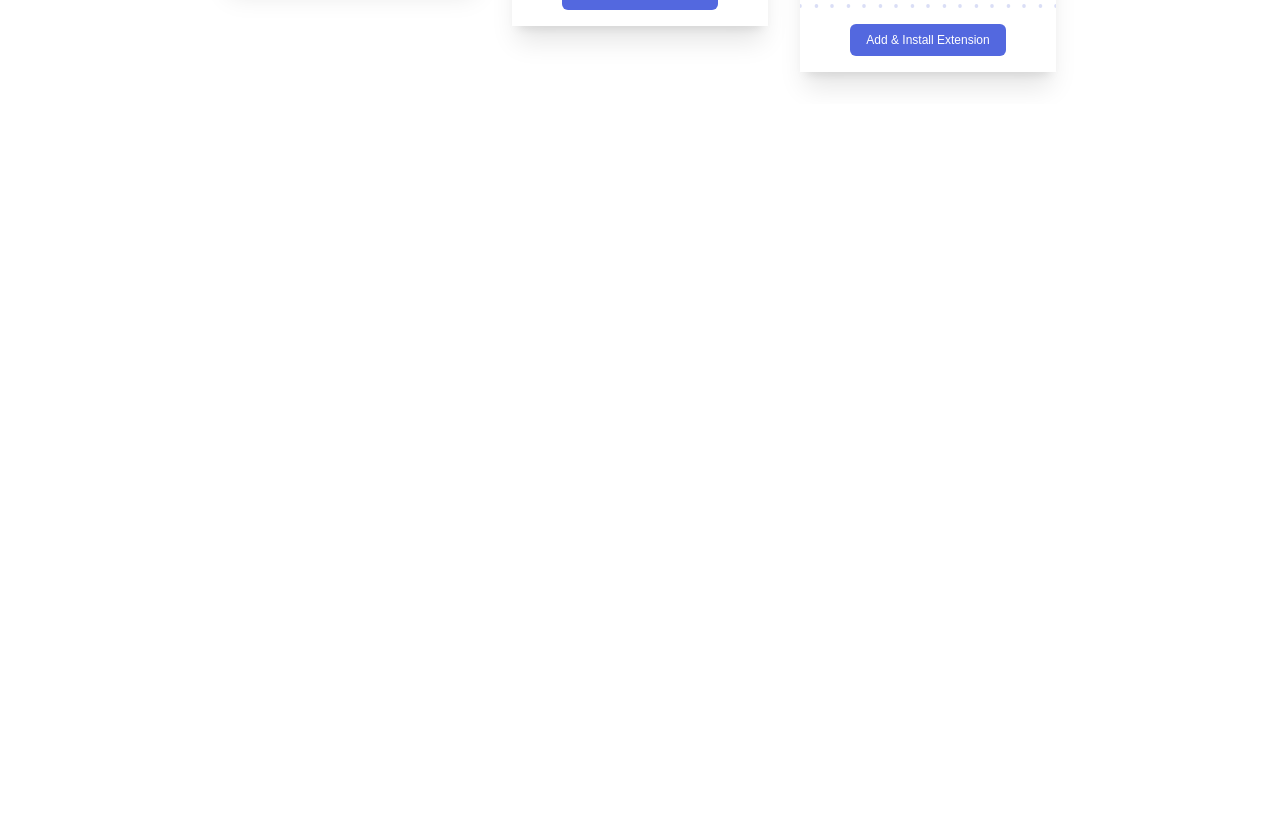
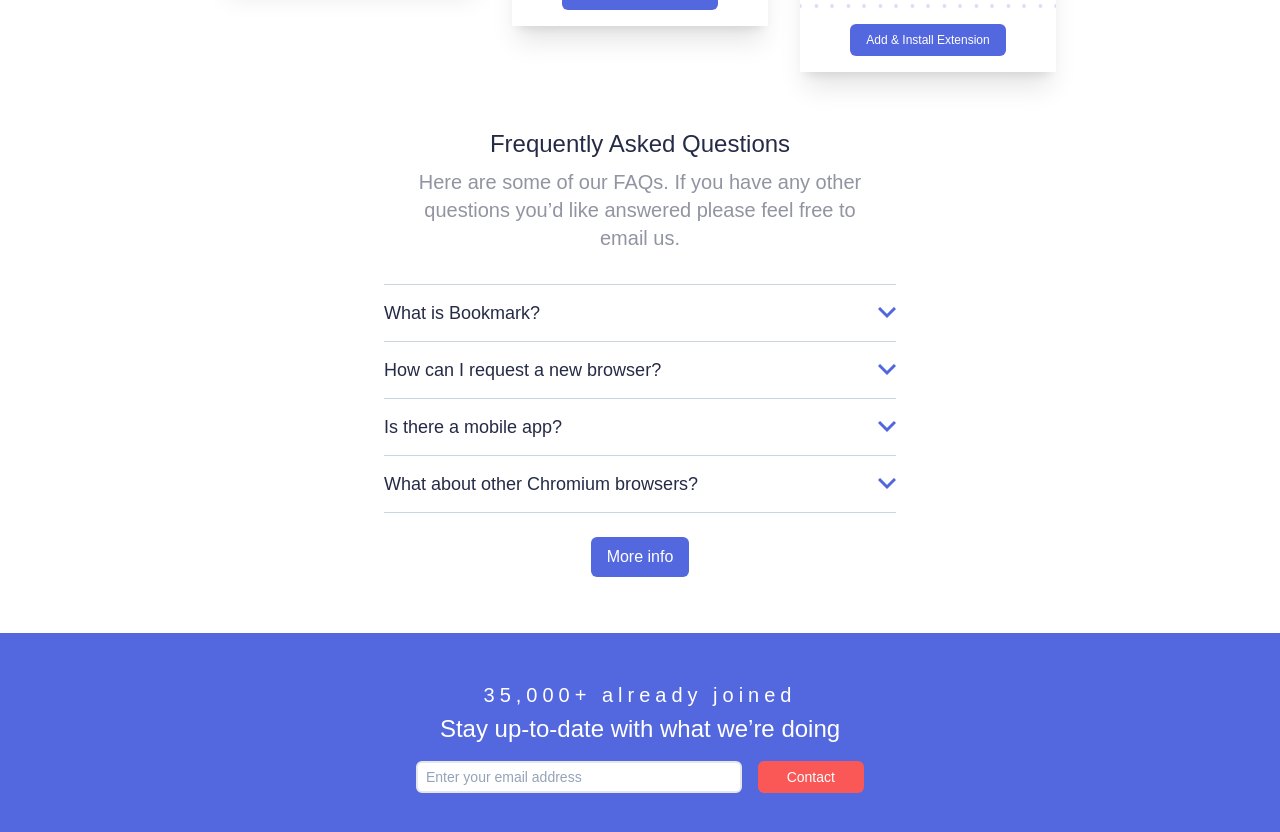
Before and after one commit to AlwinJun/bookmark-landing-page, a React (Vite) app: page / in a window 1280 px wide. Shown: the part 1686-2518 px from the top of the page. Before the commit the page ends 1790 px from the top, so only its background shows below. Built offline with nearby package versions, Linux system fonts and the light colour scheme.

Commit message:
Add Faqs section,reusvable accordion and Contacts

```diff
--- a/src/App.jsx
+++ b/src/App.jsx
@@ -1,6 +1,8 @@
 import Hero from "components/Hero";
 import FeaturesTab from "components/FeaturesTab";
 import DownloadExtensions from "components/DownloadExtensions";
+import FAQs from "components/FAQs";
+import Contact from "components/Contact";
 
 function App() {
   return (
@@ -8,6 +10,8 @@ function App() {
       <Hero />
       <FeaturesTab />
       <DownloadExtensions />
+      <FAQs />
+      <Contact />
     </div>
   );
 }
--- /dev/null
+++ b/src/components/Accordion.jsx
@@ -0,0 +1,44 @@
+import { useState } from "react";
+import arrow from "images/icon-arrow.svg";
+
+export default function Accordion({ data }) {
+  const [activeQuestion, setActiveQuestion] = useState(null);
+
+  const accordion = data.map(({ id, question, answer }, index) => {
+    return (
+      <article className="border-b border-slate-300 py-4" key={id}>
+        <div
+          className="flex items-center justify-between  hover:cursor-pointer"
+          // Return null if the accordion is already open
+          //  Else return the click accordion to be shown
+          onClick={() =>
+            setActiveQuestion((prevActiveQuestion) =>
+              prevActiveQuestion === index ? null : index,
+            )
+          }
+        >
+          <h4 className="w-3/4 text-left text-sm font-medium text-dark-blue sm:text-base xl:text-primary">
+            {question}
+          </h4>
+          <span>
+            <img
+              src={arrow}
+              alt="arrow"
+              className={`${
+                activeQuestion === index &&
+                "rotate-180 hue-rotate-[120deg] saturate-[94%] transition-all duration-200"
+              }`}
+            />
+          </span>
+        </div>
+        {activeQuestion === index && (
+          <p className="mb-2 mt-6 text-left text-sm sm:text-base xl:text-primary">
+            {answer}
+          </p>
+        )}
+      </article>
+    );
+  });
+
+  return accordion;
+}
--- /dev/null
+++ b/src/components/Contact.jsx
@@ -0,0 +1,35 @@
+import { useState } from "react";
+
+export default function Contact() {
+  const [email, setEmail] = useState("");
+
+  return (
+    <section className="mt-14 bg-soft-blue px-8 py-12">
+      <div className="mx-auto max-w-md text-center">
+        <p className="text-body mb-1 tracking-[0.25em] text-white">
+          35,000+ already joined
+        </p>
+        <h2 className="mb-4 text-white">
+          Stay up-to-date with what we’re doing
+        </h2>
+        <form action="" className="flex flex-col gap-4 sm:flex-row">
+          <div className="flex w-full flex-col">
+            <input
+              type="email"
+              placeholder="Enter your email address"
+              className="h-8 rounded-md border-2 p-2 text-sm text-slate-700  outline-none placeholder:text-slate-400 "
+              value={email}
+              onChange={(e) => setEmail(e.target.value)}
+            />
+          </div>
+          <button
+            type="submit"
+            className="h-8 w-full rounded-md bg-soft-red px-4 text-sm text-white sm:w-[30%]"
+          >
+            Contact
+          </button>
+        </form>
+      </div>
+    </section>
+  );
+}
--- /dev/null
+++ b/src/components/FAQs.jsx
@@ -0,0 +1,20 @@
+import Accordion from "components/Accordion";
+import data from "src/data.js";
+
+export default function FAQs() {
+  return (
+    <section className="mx-auto my-8 mt-14 max-w-xl px-8 text-center">
+      <h2>Frequently Asked Questions</h2>
+      <p className="text-body mx-auto sm:w-[90%]">
+        Here are some of our FAQs. If you have any other questions you’d like
+        answered please feel free to email us.
+      </p>
+      <section className="mt-8 border-t border-slate-300">
+        <Accordion data={data.faqs} />
+      </section>
+      <button className="mx-auto mt-6 rounded-md bg-soft-blue px-4 py-2 text-white">
+        <a href="#">More info</a>
+      </button>
+    </section>
+  );
+}
```
